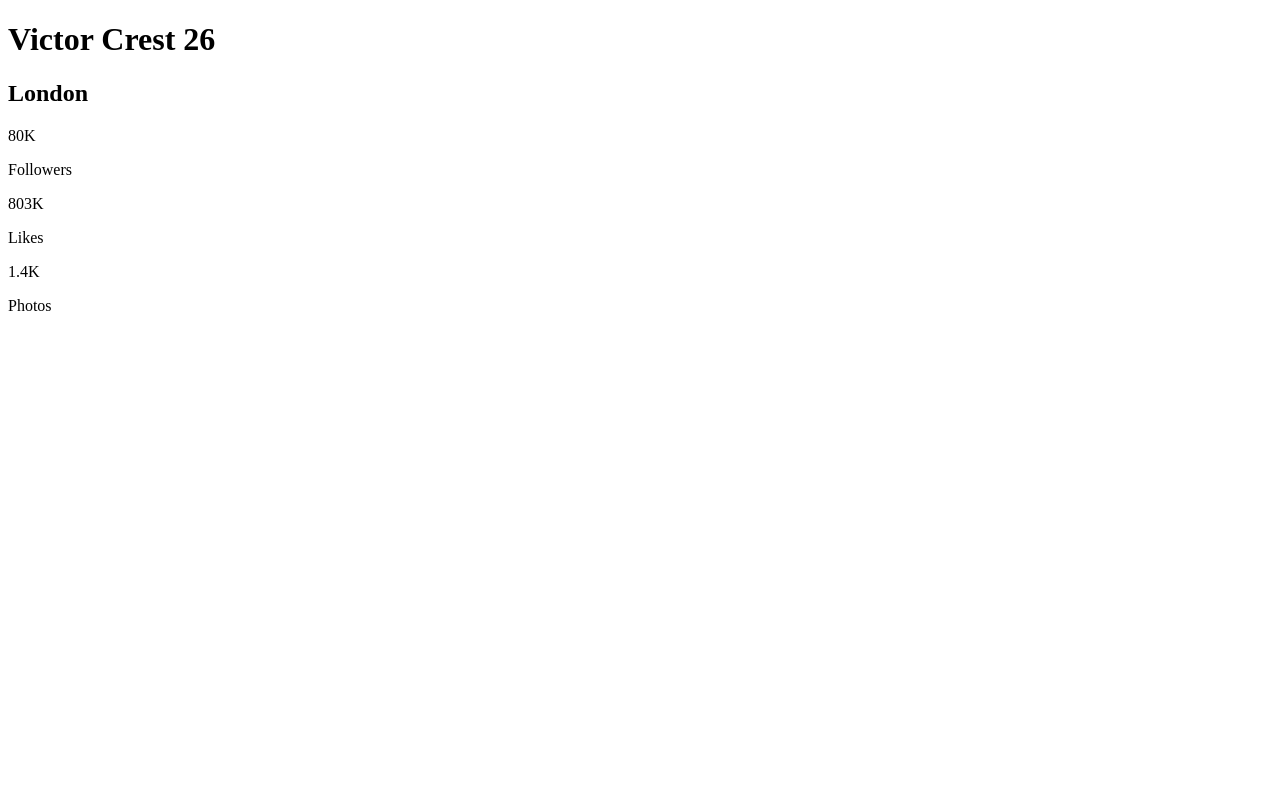
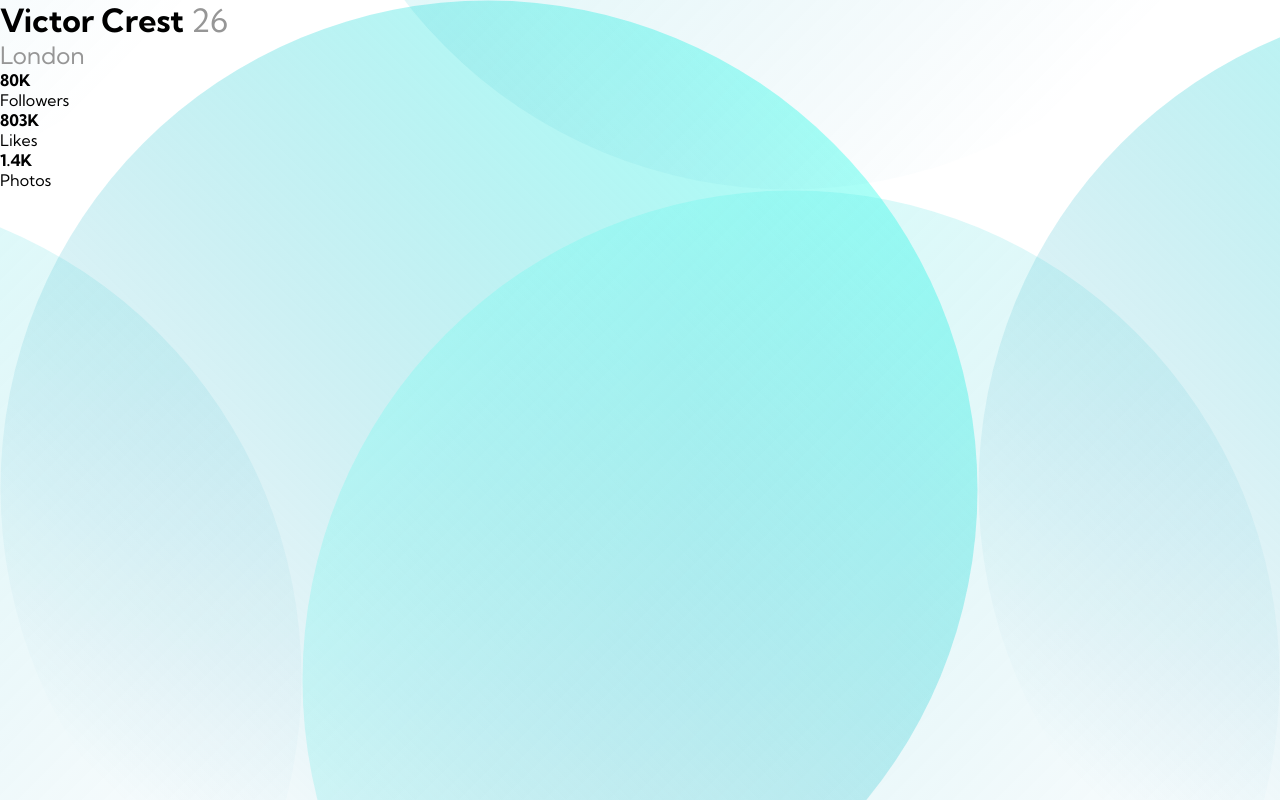
Before and after one commit to PiotrPlotast/profile-card-component, a plain HTML site: page index.html in a window 1280 px wide. Drawn offline with Linux system fonts and the light colour scheme.

Commit message:
small update in html and thinking about css

```diff
--- a/index.html
+++ b/index.html
@@ -21,15 +21,15 @@
       </div>
       <div class="stats">
         <div class="followers">
-          <p class="followers__amount">80K</p>
+          <p class="followers__amount stats--amount">80K</p>
           <p class="followers__text">Followers</p>
         </div>
         <div class="likes">
-          <p class="likes__amount">803K</p>
+          <p class="likes__amount stats--amount">803K</p>
           <p class="likes__text">Likes</p>
         </div>
         <div class="photos">
-          <p class="photos__amount">1.4K</p>
+          <p class="photos__amount stats--amount">1.4K</p>
           <p class="photos__text">Photos</p>
         </div>
       </div>
--- a/style.css
+++ b/style.css
@@ -0,0 +1,25 @@
+* {
+    margin: 0;
+    padding: 0;
+    font-family: 'Kumbh Sans', sans-serif;
+}
+
+body {
+    background-color: hsl(185, 75%, 39%);
+    background: url(./images/bg-pattern-bottom.svg) right bottom, url(./images/bg-pattern-top.svg) left top;
+}
+
+
+.person__age {
+    font-weight: 400;
+    color: hsl(0, 0%, 59%);
+}
+
+.person__city {
+    font-weight: 400;
+    color: hsl(0, 0%, 59%);
+}
+
+.stats--amount {
+    font-weight: 700;
+}
```
